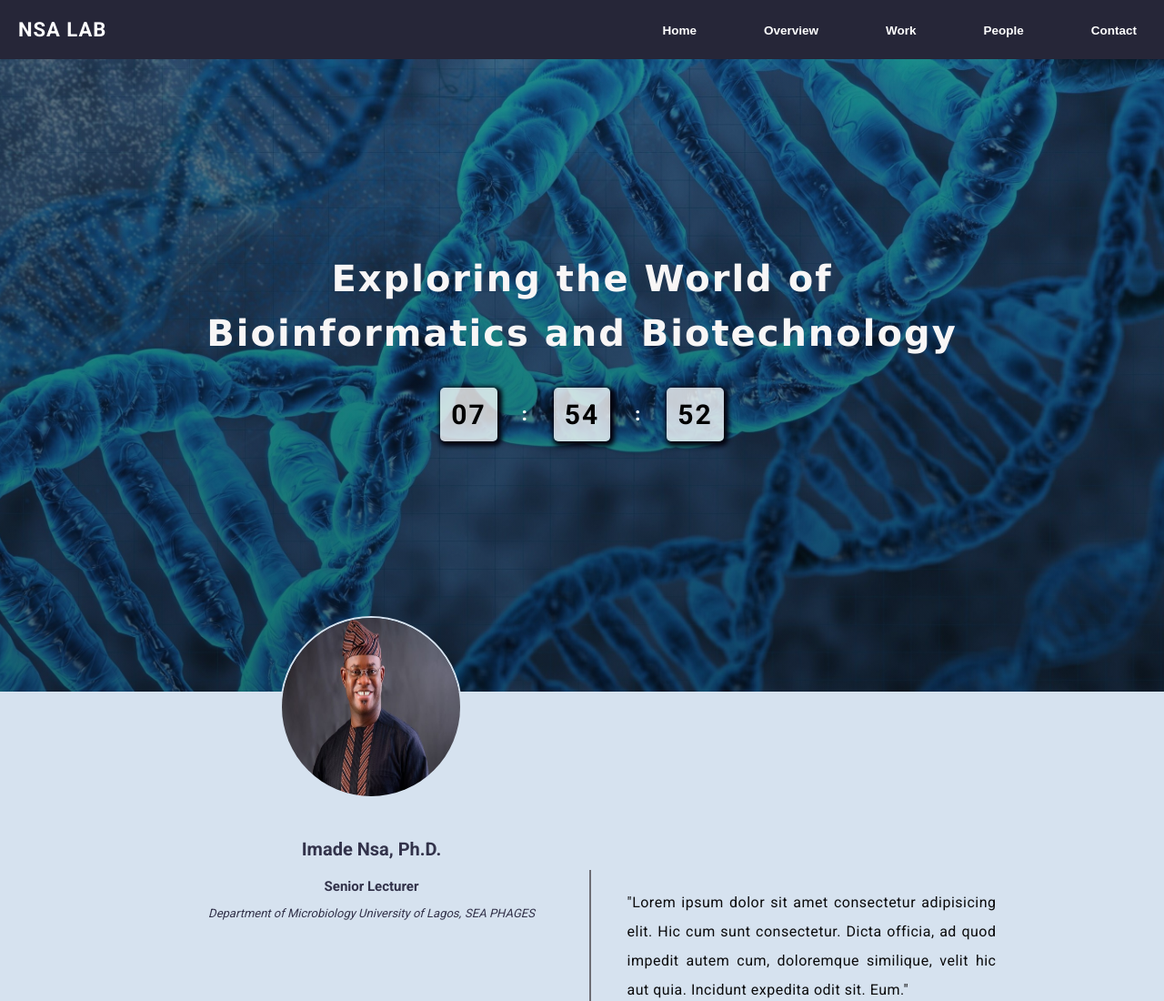
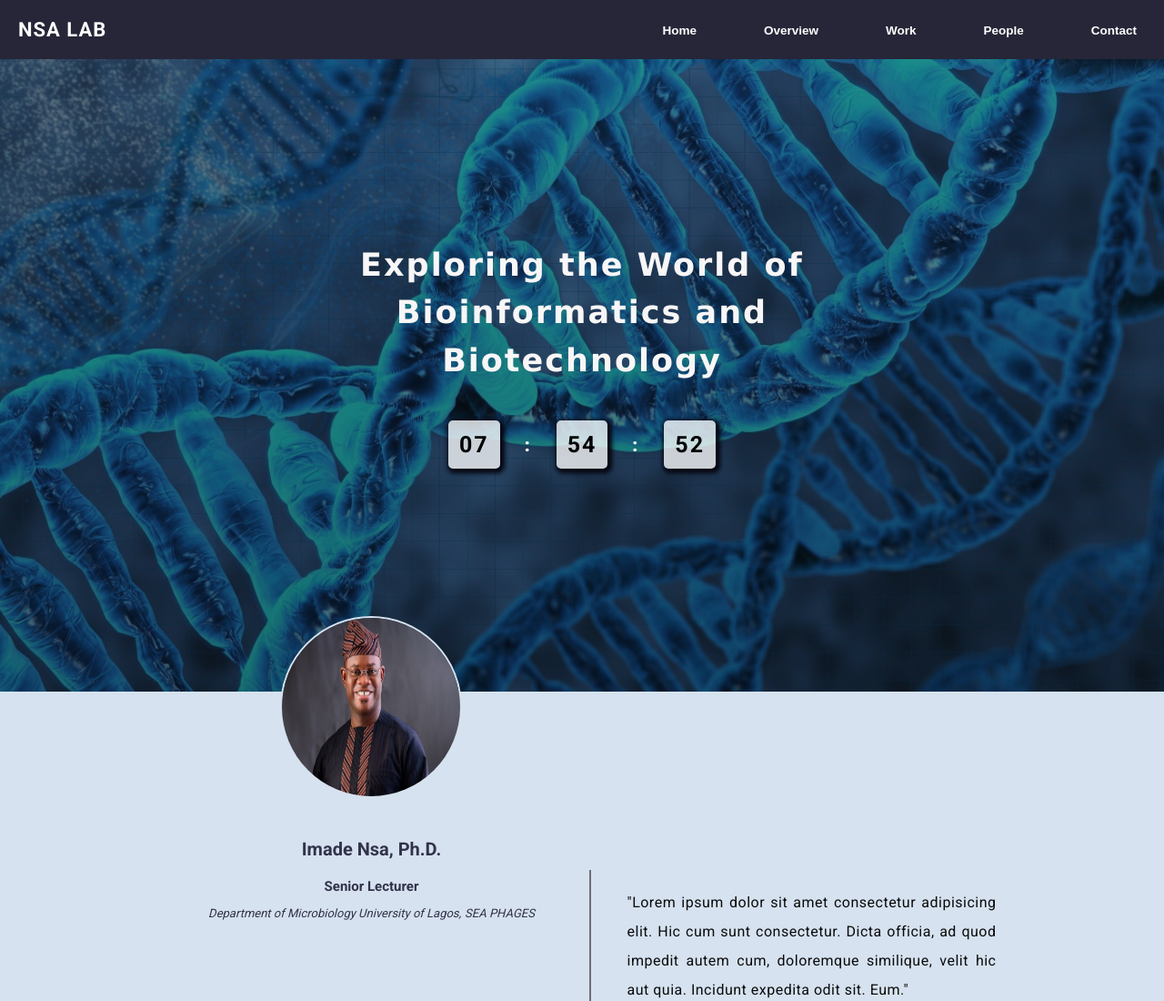
Before and after one commit to Solomon-Ay/NSA, a plain HTML site: page index.html in a window 1280 px wide. Shown: the top 1100 px of the page at 91% size. Drawn offline with Linux system fonts and the light colour scheme.

Commit message:
Commit All

```diff
--- a/style.css
+++ b/style.css
@@ -185,6 +185,7 @@ nav #bar {
           letter-spacing: 2px;
           font-size: 22px;
           display: grid;
+          grid-template-columns: 70%;
           justify-content: center;
           align-items: center;
 
@@ -192,9 +193,10 @@ nav #bar {
 }
 
 #nsa_nam h2 {
+          padding: 20px 0px;
           text-align: center;
           color: #f8f6f6;
-          font-size: 40px;
+          font-size: 35px;
           line-height: 1.5;
           font-family: 'Lucida Sans', 'Lucida Sans Regular', 'Lucida Grande', 'Lucida Sans Unicode', Geneva, Verdana, sans-serif;
 
@@ -205,7 +207,7 @@ nav #bar {
          display: flex;
          justify-content: center;
          align-items: center;
-         padding-top: 30px;
+         padding-top: 20px;
 }
 
 #nsa_nam ul li {
@@ -216,7 +218,7 @@ nav #bar {
           border-radius: 5px;
           box-shadow: 2px 2px 5px 3px #040410;
           font-weight: 600;
-          font-size: 30px;
+          font-size: 25px;
           text-align: center;
           list-style: none;
 }
@@ -335,6 +337,11 @@ nav #bar {
           #over_info2 p {
                     padding-left: 0px;
           }
+
+          #nsa_nam h2 {
+            font-size: 30px;
+
+  }
 }
 
 #public {
```
